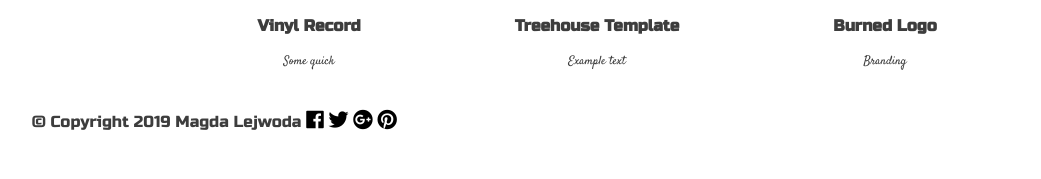
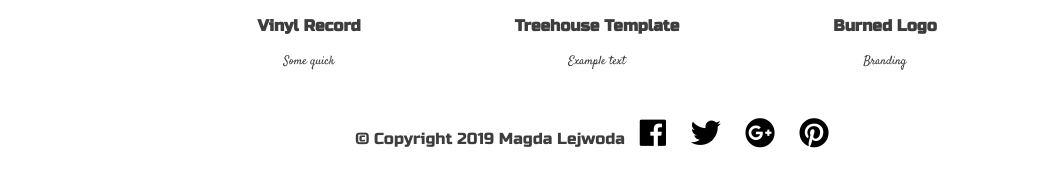
Before and after one commit to madzikowael/Landing-Page, a website: page index.html in a window 1280 px wide. Shown: the part 2480-2659 px from the top of the page, without its empty margins (43-1084 px from the left). Before the commit the page ends 2631 px from the top, so only its background shows below. Drawn offline with Linux system fonts and the light colour scheme.

Commit message:
Add style to footer

```diff
--- a/index.html
+++ b/index.html
@@ -110,16 +110,14 @@
               </div>
           </div>
         </div>
-        <div class="container">
-          <footer class="row">
+        <footer class="row copyright">
             <div class="social-icons">
-              <p class="copyright">© Copyright 2019 Magda Lejwoda
+              <p>© Copyright 2019 Magda Lejwoda
               <i class="fab fa-facebook"></i>
               <i class="fab fa-twitter"></i>
               <i class="fab fa-google-plus"></i>
               <i class="fab fa-pinterest"></i></p>
             </div>
-          </footer>
-        </div>
-    </body>
+        </footer>
+     </body>
 </html>
--- a/sass/style.scss
+++ b/sass/style.scss
@@ -125,6 +125,13 @@ ul {
 .social-icons {
     i {
     color: black;
-    font-size: 20px;
     }
 }
+.fab {
+    font-size: 30px;
+    padding: 10px;
+}
+.copyright {
+    justify-content: center;
+    margin-bottom: 5px;
+}
```
Also changed, not shown: css/style.css, 1 other file.
